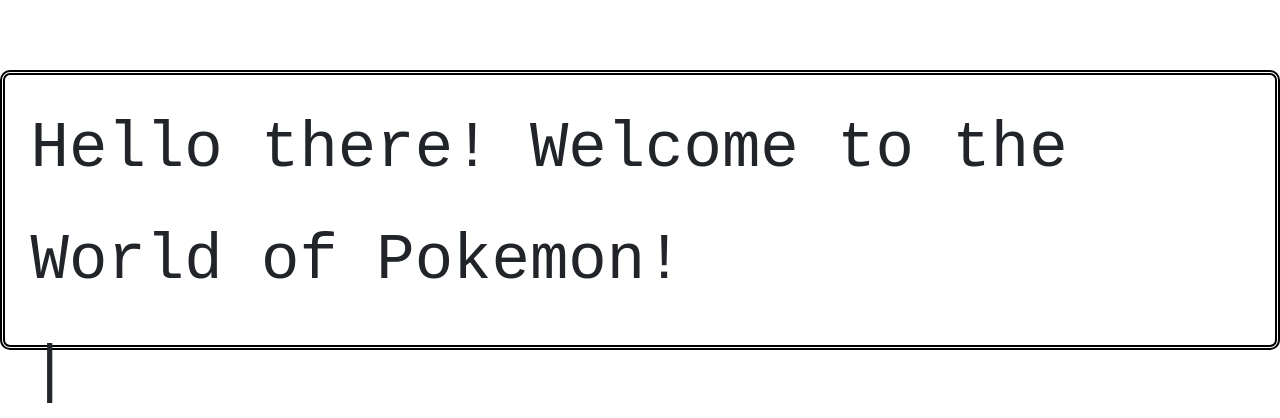
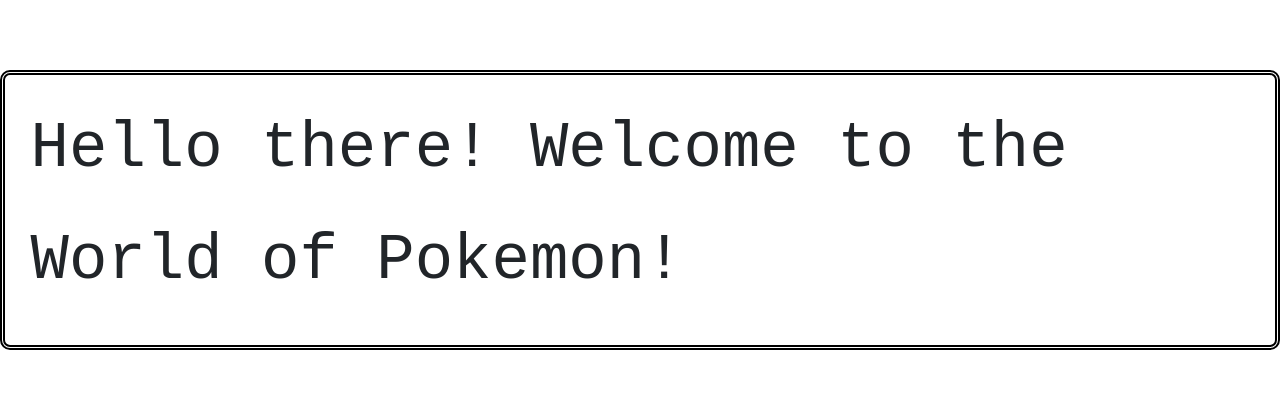
Before and after one commit to Kah919/NameRater, a React (Create React App) app in the folder name-rater/client/: page / in a window 1280 px wide. Shown: the part 450-868 px from the top of the page. After the commit the page ends 800 px from the top, so only its background shows below. Built offline with nearby package versions, Linux system fonts and the light colour scheme.

Commit message:
fix text box transition

```diff
--- a/name-rater/client/package.json
+++ b/name-rater/client/package.json
@@ -16,8 +16,6 @@
     "react-router-dom": "^5.1.2",
     "react-scripts": "3.2.0",
     "react-transition-group": "^4.3.0",
-    "react-typewriter": "^0.4.1",
-    "react-typist": "^2.0.5",
     "reactstrap": "^8.2.0",
     "styled-components": "^4.4.1"
   },
--- a/name-rater/client/src/components/TitleScreen.js
+++ b/name-rater/client/src/components/TitleScreen.js
@@ -1,9 +1,8 @@
 import React, { Component } from 'react';
 import styled from 'styled-components';
 import { Redirect } from 'react-router';
-import Typist from 'react-typist';
 import Oak from './oak.jpg';
-
+import Text from './text';
 
 
 const Div = styled.div`
@@ -35,7 +34,8 @@
             "People call me",
             "the Pokemon Prof!",
             "First are you a boy or a girl?"
-        ]
+        ],
+        test: false
     }
 
     redirect = () => {
@@ -52,33 +52,22 @@
 
     nextText = () => {
         this.setState({
-            message: this.state.message.slice(2)
+            message: [...this.state.message.splice(2)],
         })
-
-        console.log(this.state.message)
     }
 
     text = () => {
-        return(
-            <Typist onTypingDone={this.nextText}>
-                <p> {this.state.message[0]} </p>
-                <Typist.Delay ms={500} />
-                <p> {this.state.message[1]} </p>
-            </Typist>
-        )
+        return this.state.message.length < 1 ? this.redirect() : <Text msg1={this.state.message[0]} msg2={this.state.message[1]}/>
     }
-
-
 
     render() {
         return (
             this.state.redirect ? this.isRedirect() :
             <>
-            <Img src={Oak} alt="Oak"></Img>
-            <Div onClick={ this.redirect }>
-            {this.text()}
-
-            </Div>
+                <Img src={Oak} alt="Oak"></Img>
+                <Div onClick={ this.nextText }>
+                    {this.text()}
+                </Div>
             </>
         )
     }
--- /dev/null
+++ b/name-rater/client/src/components/text.js
@@ -0,0 +1,13 @@
+import React from 'react';
+import TypeWriter from 'react-typewriter';
+
+export default (props) => {
+    return(
+        // <TypeWriter typing={1}>
+        <>
+            <p>{props.msg1}</p>
+            <p>{props.msg2}</p>
+        </>
+        // </TypeWriter>
+    )
+}
```
Also changed, not shown: 2 other files (tests, documents, lock files or other folders).
